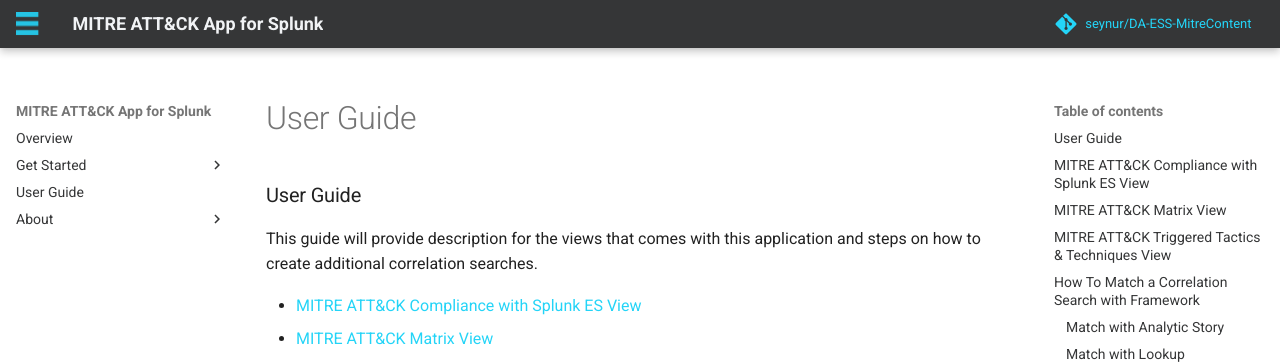
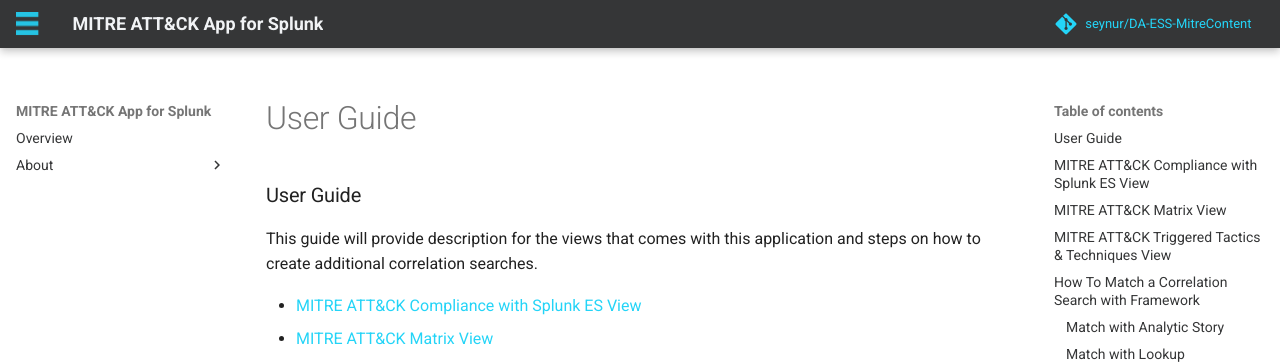
Before and after one commit to Oykucann/mitre-app-for-splunk-docs, an MkDocs documentation site: the page built from docs/user_guide.md, in a window 1280 px wide. Shown: the top 364 px of the page. Built offline with MkDocs 1.6.1 and Material for MkDocs 9.7.7, drawn with Linux system fonts in a browser that asks for light colours; comment, search, counter and statistics services are not loaded; the version menu is left out.

```diff
--- a/mkdocs.yml
+++ b/mkdocs.yml
@@ -37,9 +37,9 @@ markdown_extensions:
 
 nav:
   - index.md
-  - Get Started:
-    - installation.md
-  - User Guide: user_guide.md
+#  - Get Started:
+#    - installation.md
+#  - User Guide: user_guide.md
   - About:
     - release_notes.md
 
```
